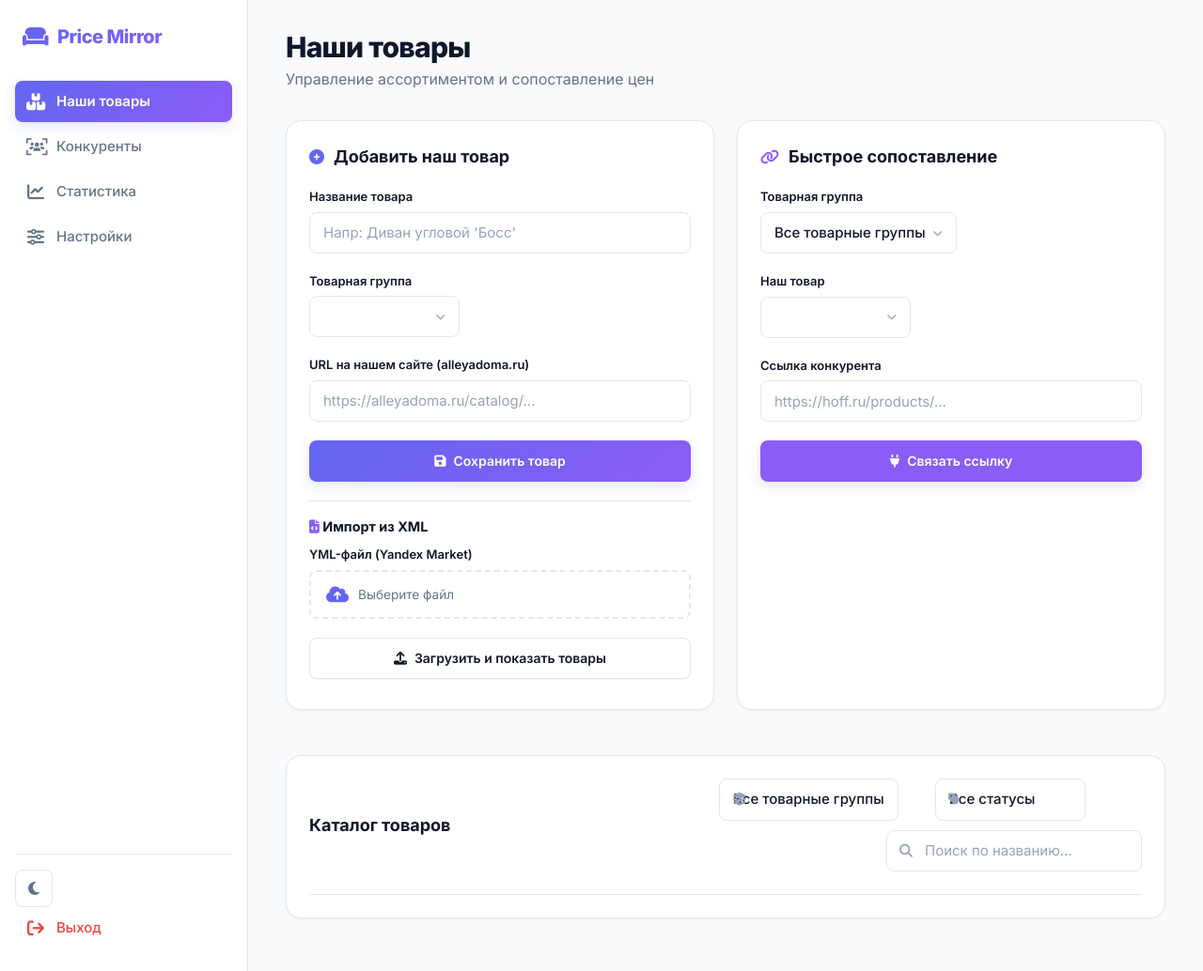
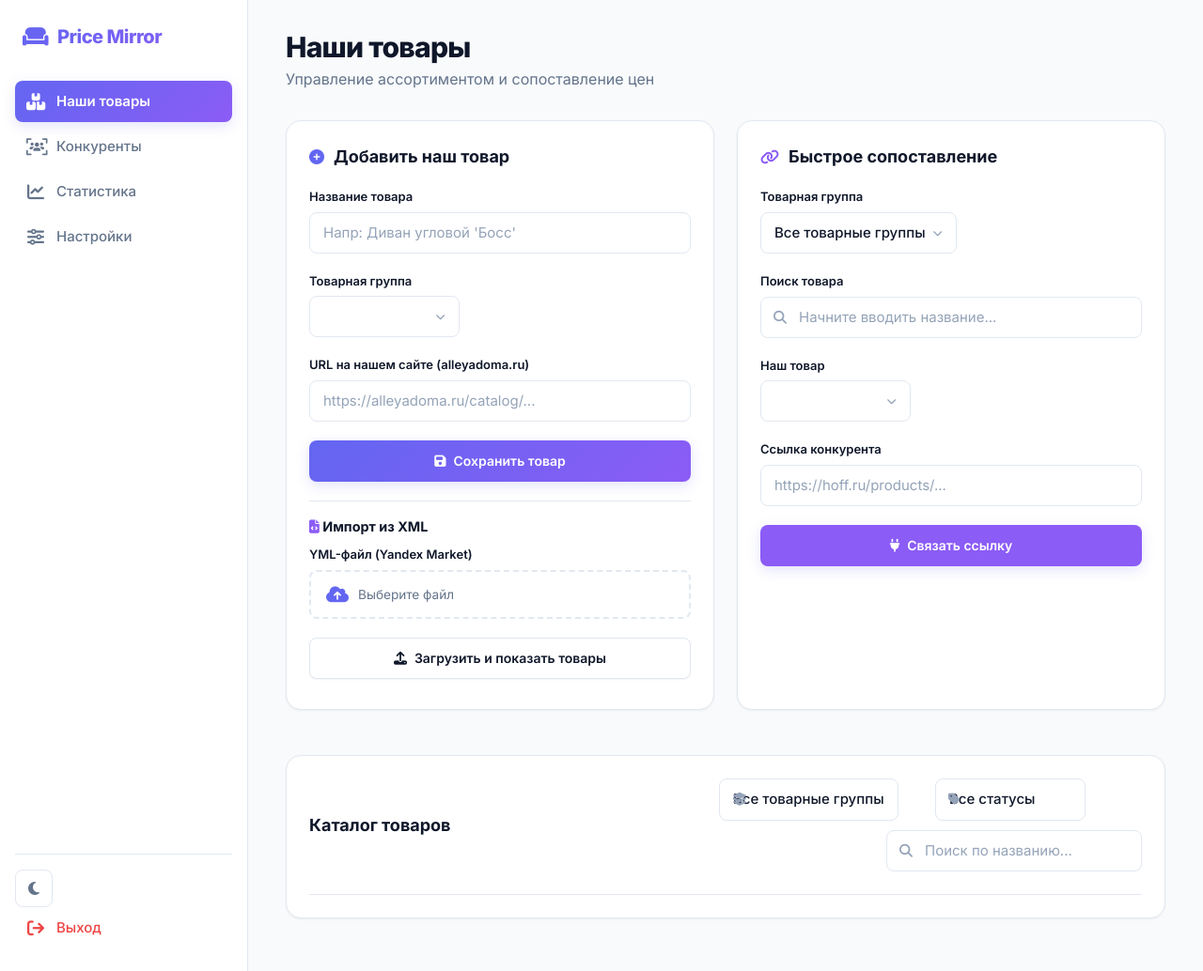
Before and after one commit to KhobotovViktor/pricemirror, a FastAPI app: template templates/admin.html in a window 1280 px wide. Shown: the whole page at 94% size. Run offline with FastAPI, Linux system fonts and the light colour scheme; the template is opened without the code that fills it, so the values that code supplies are empty.

Commit message:
Add product name search field to mapping form

```diff
--- a/static/app.js
+++ b/static/app.js
@@ -1946,13 +1946,17 @@ window.confirmXmlImport = confirmXmlImport;
 
 function filterMappingProducts() {
     const catId = document.getElementById('mappingCategoryFilter')?.value || 'all';
+    const query = (document.getElementById('mappingProductSearch')?.value || '').toLowerCase().trim();
     const sel = document.getElementById('productSelect');
     if (!sel) return;
 
     // Filter options in the hidden <select>
     Array.from(sel.options).forEach(opt => {
         const optCat = opt.getAttribute('data-category') || '';
-        const show = (catId === 'all' || optCat === catId);
+        const optName = opt.textContent.toLowerCase();
+        const matchesCat = (catId === 'all' || optCat === catId);
+        const matchesSearch = !query || optName.includes(query);
+        const show = matchesCat && matchesSearch;
         opt.style.display = show ? '' : 'none';
         opt.disabled = !show;
     });
--- a/templates/admin.html
+++ b/templates/admin.html
@@ -140,6 +140,13 @@
                                         <option value="{{ cat.id }}">{{ cat.name }}</option>
                                         {% endfor %}
                                     </select>
+                                </div>
+                                <div class="form-group">
+                                    <label class="form-label">Поиск товара</label>
+                                    <div class="form-input-icon">
+                                        <i class="fa-solid fa-search"></i>
+                                        <input class="form-input" type="text" id="mappingProductSearch" placeholder="Начните вводить название..." oninput="filterMappingProducts()">
+                                    </div>
                                 </div>
                                 <div class="form-group">
                                     <label class="form-label">Наш товар</label>
```
